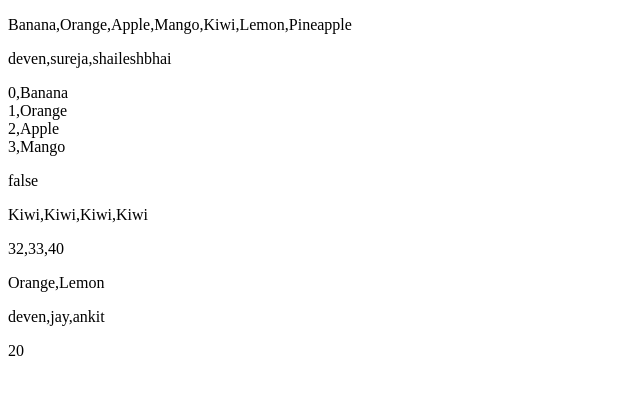
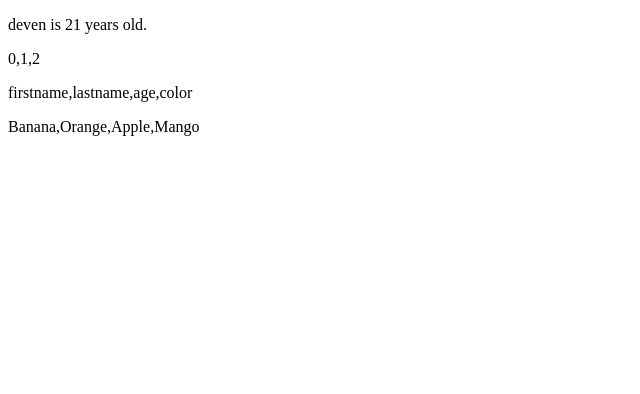
Before and after one commit to deven07-cyb/array-action_js, a plain HTML site: page index.html in a window 1280 px wide. Shown: the whole page, without its empty margins (0-640 px from the left). Drawn offline with Linux system fonts and the light colour scheme.

Commit message:
Add files via upload

```diff
--- a/index.html
+++ b/index.html
@@ -7,16 +7,11 @@
     <title>Document</title>
 </head>
 <body>
-    <p id="push"></p>
-    <p id="concat"></p>
-    <p id="entries"></p>
-    <p id="every"></p>
-    <p id="fill"></p>
-    <p id="filter"></p>
-    <p id="slice"></p>
-    <p id="pop"></p>
-    <p id="find"></p>
+    <p id="object"></p>
+    <p id="key"></p>
+    <p id="keys"></p>
+    <p id="value"></p>
+    <script src="script.js"></script>
 
-    <script src="script.js"></script>
 </body>
 </html>
--- a/script.js
+++ b/script.js
@@ -1,60 +1,31 @@
-//push operation
-const fruits = ["Banana", "Orange", "Apple", "Mango"];
-fruits.push("Kiwi", "Lemon", "Pineapple");
-document.getElementById("push").innerHTML = fruits;
+//object
+const person={
+    firstname:"deven",
+    lastname:"sureja",
+    age:21,
+    color:"black"
+};
+document.getElementById("object").innerHTML =person.firstname + " is " + person.age + " years old.";
 
-//concat operation
-const arr1=["deven","sureja"];
-const arr2=["shaileshbhai"];
-const arr3=arr1.concat(arr2);
-document.getElementById("concat").innerHTML =arr3;
+//keys ex:-1
+const fruits = ["Banana", "Orange", "Apple"];
+const keys = Object.keys(fruits);
+document.getElementById("key").innerHTML = keys;
 
-//entries
-const fruit = ["Banana", "Orange", "Apple", "Mango"];
-const f = fruit.entries();
-for (let x of f)
-{
-  document.getElementById("entries").innerHTML += x + "<br>";
-}
+//keys ex:-2
+const persons = {
+    firstName: "John",
+    lastName: "Doe",
+    age: 50,
+    eyeColor: "blue"
+  };
+  const key = Object.keys(person);
 
-//every elements check
-const ages = [32, 33, 16, 40];
-document.getElementById("every").innerHTML = ages.every(checkAge);
+  document.getElementById("keys").innerHTML = key;
 
-function checkAge(age) {
-  return age > 18;
-}
+//value
 
-//fill every item
-const fr = ["Banana", "Orange", "Apple", "Mango"];
-document.getElementById("fill").innerHTML = fr.fill("Kiwi");
+const fruit = ["Banana", "Orange", "Apple", "Mango",];
+const myArray = fruit.valueOf();
 
-//filter in item
-const age = [32, 33, 16, 40];
-
-document.getElementById("filter").innerHTML = age.filter(checkAdult);
-
-function checkAdult(age) {
-  return age >= 18;
-}
-
-//slice in array
-const fru = ["Banana", "Orange", "Lemon", "Apple", "Mango"];
-const citrus = fru.slice(1, 3);
-
-document.getElementById("slice").innerHTML = citrus;
-
-//pop in array
-
-const name=["deven","jay","ankit","anand"];
-name.pop();
-document.getElementById("pop").innerHTML = name;
-
-//find in array
-const ag = [3, 10, 18, 20];
-
-document.getElementById("find").innerHTML = ag.find(checkAge);
-
-function checkAge(age) {
-  return age > 18;
-}
+document.getElementById("value").innerHTML = myArray;
```
